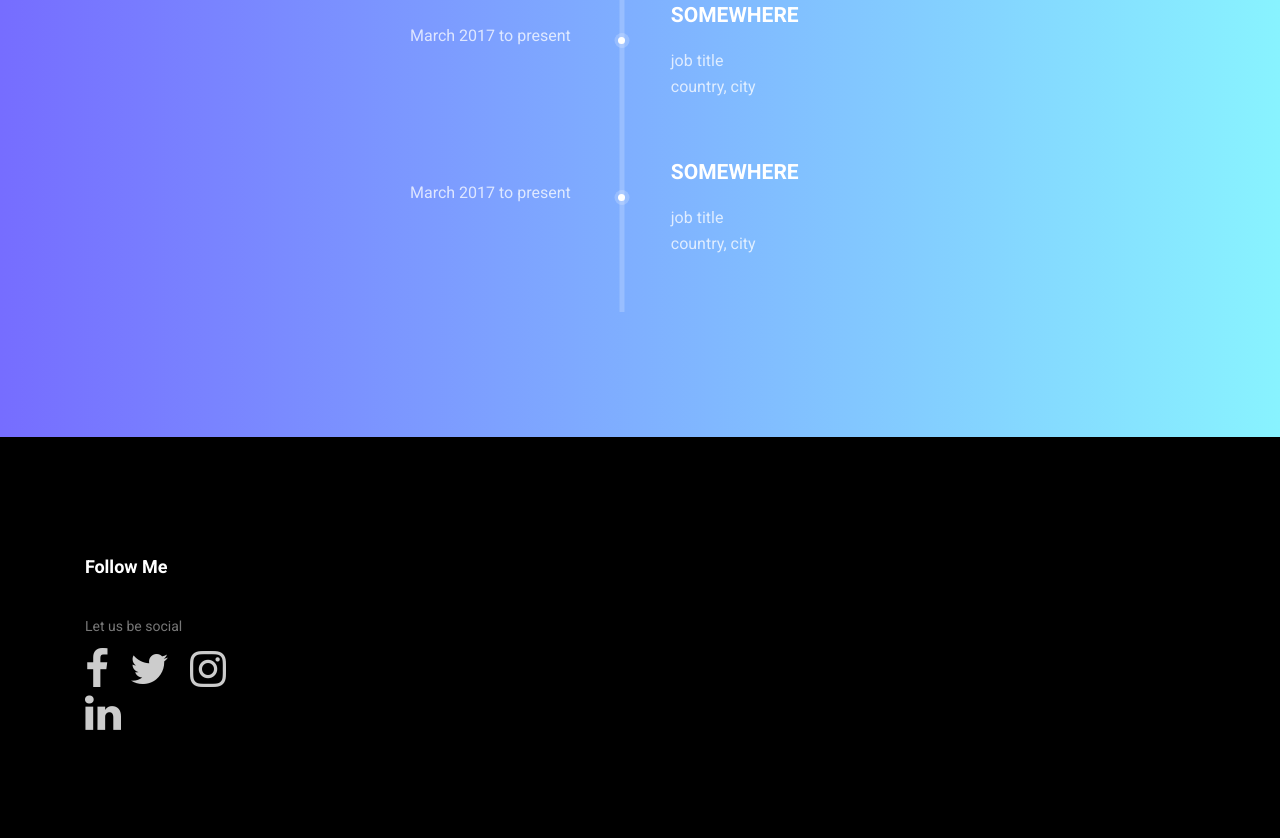
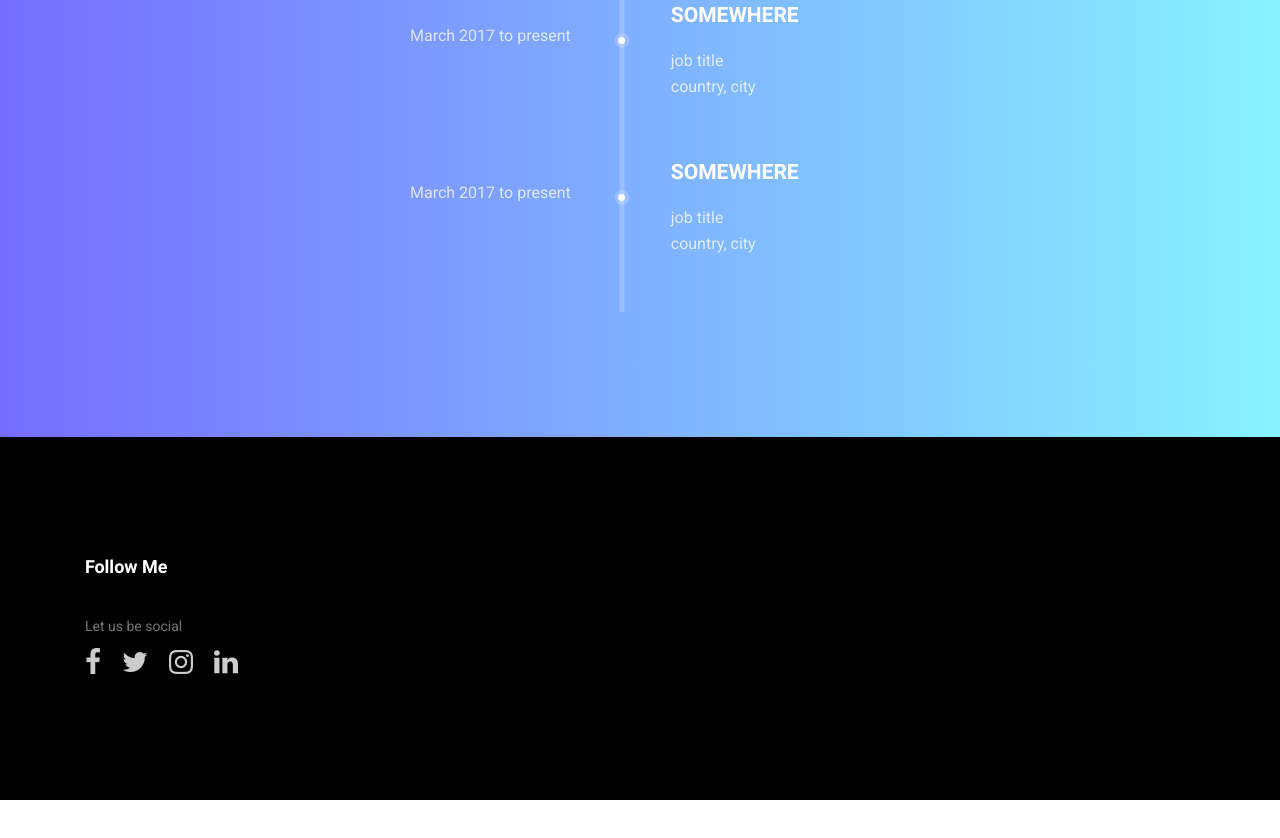
Before and after one commit to noorabdulfattah/home, a plain HTML site: page index.html in a window 1280 px wide. Shown: the part 1921-2759 px from the top of the page. After the commit the page ends 2721 px from the top, so only its background shows below. Drawn offline with Linux system fonts and the light colour scheme.

Commit message:
Update index.html

```diff
--- a/index.html
+++ b/index.html
@@ -235,10 +235,10 @@
         					</div>
         					<p>Let us be social</p>
         					<ul class="list">
-        						<li><a href="#"><i class="fa fa-facebook fa-3x"></i></a></li>
-        						<li><a href="#"><i class="fa fa-twitter fa-3x"></i></a></li>
-							<li><a href="#"><i class="fa fa-instagram fa-3x"></i></a></li>
-								<li><a href="#"><i class="fa fa-linkedin fa-3x"></i></a></li>
+        						<li><a href="#"><i class="fa fa-facebook fa-2x"></i></a></li>
+        						<li><a href="#"><i class="fa fa-twitter fa-2x"></i></a></li>
+							<li><a href="#"><i class="fa fa-instagram fa-2x"></i></a></li>
+								<li><a href="#"><i class="fa fa-linkedin fa-2x"></i></a></li>
 
         					</ul>
         				</aside>
```
